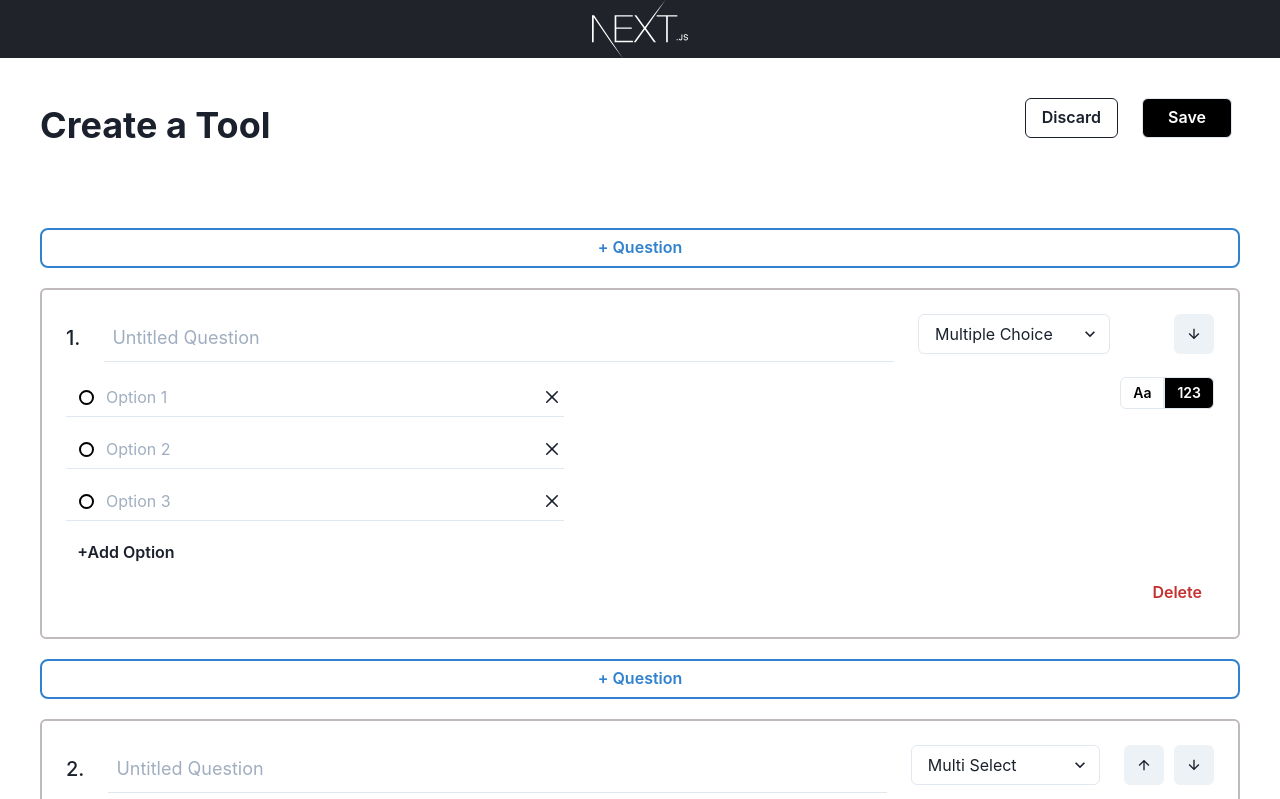
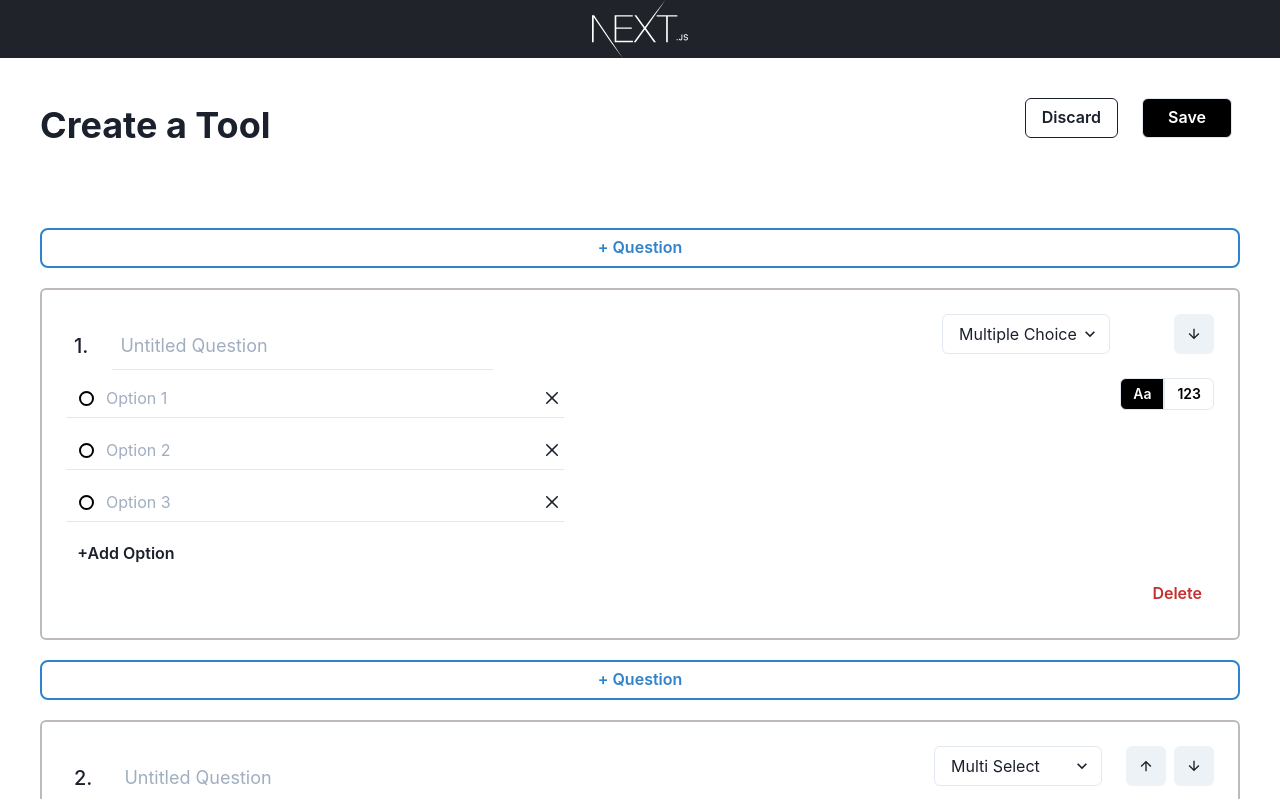
Before and after one commit to uwblueprint/headsupguys, a Next.js app: page /selfCheckQuestions in a window 1280 px wide. Shown: the top 799 px of the page. Built offline with nearby package versions, Linux system fonts and the light colour scheme.

Commit message:
formatting changes

```diff
--- a/pages/selfCheckQuestions.tsx
+++ b/pages/selfCheckQuestions.tsx
@@ -16,12 +16,15 @@ import {
     ButtonGroup,
 } from "@chakra-ui/react";
 import { Header, SelfCheckQuestionCard, Footer } from "@components";
+
+//Default question list, can be shortened as needed
 const questionList = [
     {
         _id: "60e642d7e4a1ae34207a92a3",
         type: "multiple_choice",
         question: "autem sunt eiusdolores nesciunt impedit?",
         options: ["1", "2", "3"],
+        alphanumericInput: true,
         questionNumber: 1,
     },
     {
@@ -29,6 +32,7 @@ const questionList = [
         type: "multi_select",
         question: "autem sunt eiusdolores nesciunt impedit?",
         options: ["1", "2", "3"],
+        alphanumericInput: true,
         questionNumber: 2,
     },
     {
@@ -36,6 +40,7 @@ const questionList = [
         type: "short_answer",
         question: "autem sunt eiusdolores nesciunt impedit?",
         options: ["1", "2", "3"],
+        alphanumericInput: true,
         questionNumber: 3,
     },
     {
@@ -43,6 +48,7 @@ const questionList = [
         type: "long_answer",
         question: "autem sunt eiusdolores nesciunt impedit?",
         options: ["1", "2", "3"],
+        alphanumericInput: true,
         questionNumber: 4,
     },
     {
@@ -50,14 +56,15 @@ const questionList = [
         type: "slider",
         question: "autem sunt eiusdolores nesciunt impedit?",
         options: ["1", "2", "3", "4", "5"],
-
+        alphanumericInput: true,
         questionNumber: 5,
     },
 ];
 
+//Self Check Questions React functional component
 const Home: React.FC = () => {
     const [list, setList] = React.useState(questionList);
-    const [count, setCount] = React.useState(6);
+    const [count, setCount] = React.useState(questionList.length + 1);
     const newSliderRange0 = [];
     for (let i = 1; i <= 3; i++) {
         newSliderRange0.push(i);
@@ -66,59 +73,17 @@ const Home: React.FC = () => {
     function changeQuestionType(id, target) {
         const newList = list.slice(0);
         newList[newList.findIndex((e) => e._id === id)].type = target;
-        if (target == "slider") {
-            if (
-                newList[newList.findIndex((e) => e._id === id)].options[0] ==
-                "0"
-            ) {
-                if (
-                    newList[newList.findIndex((e) => e._id === id)].options
-                        .length == 0
-                ) {
-                    addOneOption(id);
-                    addOneOption(id);
-                    addOneOption(id);
-                } else if (
-                    newList[newList.findIndex((e) => e._id === id)].options
-                        .length == 1
-                ) {
-                    addOneOption(id);
-                    addOneOption(id);
-                }
-            } else if (
-                newList[newList.findIndex((e) => e._id === id)].options[0] ==
-                "1"
-            ) {
-                if (
-                    newList[newList.findIndex((e) => e._id === id)].options
-                        .length == 0
-                ) {
-                    addOneOption(id);
-                    addOneOption(id);
-                } else if (
-                    newList[newList.findIndex((e) => e._id === id)].options
-                        .length == 1
-                ) {
-                    addOneOption(id);
-                }
-            } else if (
-                newList[newList.findIndex((e) => e._id === id)].options
-                    .length == 0
-            ) {
-                addOneOption(id);
-                addOneOption(id);
-            } else if (
-                newList[newList.findIndex((e) => e._id === id)].options
-                    .length == 1
-            ) {
-                addOneOption(id);
-            }
-        }
+
+        setList(newList);
+    }
+    function changeAlphanumeric(id, target) {
+        const newList = list.slice(0);
+        newList[newList.findIndex((e) => e._id === id)].alphanumericInput =
+            target;
         setList(newList);
     }
     function addOneOption(id) {
         const newList = list.slice(0);
-        console.log(newList[newList.findIndex((e) => e._id === id)].options);
         newList[newList.findIndex((e) => e._id === id)].options = [
             ...newList[newList.findIndex((e) => e._id === id)].options,
             `${
@@ -126,18 +91,15 @@ const Home: React.FC = () => {
                 1
             }`,
         ];
-        // console.log(newList)
         setList(newList);
     }
 
     function removeOneOption(id, index) {
         const newList = list.slice(0);
-        console.log(newList[newList.findIndex((e) => e._id === id)].options);
         newList[newList.findIndex((e) => e._id === id)].options.splice(
             index,
             1,
         );
-        // console.log(newList)
         setList(newList);
     }
     function changeSliderOption(id, lowerBound, upperBound) {
@@ -153,7 +115,6 @@ const Home: React.FC = () => {
         }
 
         newList[newList.findIndex((e) => e._id === id)].options = optionList;
-        console.log(optionList);
         setSliderRange(newSliderRange);
         setList(newList);
     }
@@ -174,11 +135,11 @@ const Home: React.FC = () => {
 
     function addOneQuestion(index) {
         const newQuestion = {
-            _id: `60e642d7e4a1ae34207a92a${count + 1}`,
+            _id: `60e642d7e4a1ae34207a92a${count}`,
             type: "multiple_choice",
             question: "autem sunt eiusdolores nesciunt impedit?",
             options: ["1", "2", "3"],
-            questionNumber: 1,
+            questionNumber: count,
         };
         const newList = list.slice(0);
         const newCount = count + 1;
@@ -299,9 +260,11 @@ const Home: React.FC = () => {
                         questionIndex={index}
                         selfCheckQuestionSize={selfCheckQuestionSize}
                         type={item.type}
+                        alphanumeric={item.alphanumericInput}
                         options={item.options}
                         key={index + item._id}
                         item={item}
+                        onChangeAlphanumeric={changeAlphanumeric}
                         onRemoveQuestion={removeOneQuestion}
                         onAddQuestion={addOneQuestion}
                         onMoveDownQuestion={moveQuesitonDown}
--- a/src/components/selfCheckQuestion/index.tsx
+++ b/src/components/selfCheckQuestion/index.tsx
@@ -3,7 +3,6 @@ import {
     Flex,
     Box,
     Heading,
-    Menu,
     Circle,
     Square,
     Input,
@@ -17,7 +16,6 @@ import {
     IconButton,
     Select,
     Textarea,
-    useBoolean,
     useDisclosure,
     Modal,
     ModalHeader,
@@ -46,12 +44,14 @@ export const SelfCheckQuestionCard = ({
     questionId,
     type,
     options,
+    alphanumeric,
+    onChangeAlphanumeric,
     selfCheckQuestionSize,
 }) => {
     //Keeps track of the modal state for the delete question button
     const { isOpen, onOpen, onClose } = useDisclosure();
     //TO DO: connect these booleans with the actual database values
-    const [flag, setFlag] = useBoolean();
+
     const optionList = [
         {
             value: "multiple_choice",
@@ -74,7 +74,12 @@ export const SelfCheckQuestionCard = ({
             label: "Slider",
         },
     ];
-
+    const [alphanumericInput, setAlphanumericInput] =
+        React.useState(alphanumeric);
+    function changeAlphanumeric(e) {
+        setAlphanumericInput(e);
+        onChangeAlphanumeric(questionId, e);
+    }
     const [selectedOption, setSelectedOption] = React.useState(type);
     function questionType(e) {
         setSelectedOption(e.target.value);
@@ -84,12 +89,10 @@ export const SelfCheckQuestionCard = ({
     const [sliderEnd, setSliderEnd] = React.useState(options.length);
 
     function sliderLowerBound(e) {
-        console.log(e.target.value, sliderEnd);
         setSliderStart(e.target.value);
         onChangeSliderOption(questionId, e.target.value, sliderEnd);
     }
     function sliderUpperBound(e) {
-        console.log(sliderStart, e.target.value);
         setSliderEnd(e.target.value);
         onChangeSliderOption(questionId, sliderStart, e.target.value);
     }
@@ -103,8 +106,8 @@ export const SelfCheckQuestionCard = ({
                 p={6}
                 borderColor="#C0BABA"
             >
-                <Flex alignContent="center" pb={15}>
-                    <Menu>
+                <Flex wrap={"wrap"}>
+                    <Flex minWidth={"40%"} p="2">
                         <Heading
                             fontSize={20}
                             fontWeight="500"
@@ -114,18 +117,19 @@ export const SelfCheckQuestionCard = ({
                             {questionIndex + 1}.
                         </Heading>
                         <Input
+                            width={"full"}
                             size={"lg"}
                             variant="flushed"
                             placeholder="Untitled Question"
-                            width={"full"}
+                            mr={6}
                             pl={2}
-                            mr={6}
                             isTruncated
                         />
+                    </Flex>
+                    <Flex pb={15} marginLeft={"auto"}>
                         <Select
                             value={selectedOption}
-                            minWidth={160}
-                            width={280}
+                            minWidth={"165"}
                             mr={selfCheckQuestionSize == 1 ? 0 : 6}
                             onChange={(e) => questionType(e)}
                         >
@@ -139,14 +143,14 @@ export const SelfCheckQuestionCard = ({
                                 </option>
                             ))}
                         </Select>
-                    </Menu>
+
                         {questionIndex != 0 && (
                             <IconButton
                                 onClick={() => onMoveUpQuestion(questionIndex)}
                                 ml={
                                     questionIndex + 1 == selfCheckQuestionSize
-                                    ? 10
-                                    : 0
+                                        ? "10"
+                                        : "0"
                                 }
                                 icon={<ArrowUpIcon />}
                             />
@@ -157,11 +161,13 @@ export const SelfCheckQuestionCard = ({
                                     onClick={() =>
                                         onMoveDownQuestion(questionIndex)
                                     }
-                                ml={questionIndex == 0 ? 10 : 2.5}
+                                    ml={questionIndex == 0 ? "10" : "2"}
                                     icon={<ArrowDownIcon />}
                                 />
                             )}
                     </Flex>
+                </Flex>
+
                 <Flex alignContent="center">
                     {type == "multiple_choice" && (
                         <Flex width={"full"}>
@@ -351,18 +357,26 @@ export const SelfCheckQuestionCard = ({
                             variant="outline"
                         >
                             <Button
-                                onClick={setFlag.on}
-                                _hover={{ bg: flag ? "black" : "white" }}
-                                color={flag ? "white" : "black"}
-                                background={flag ? "black" : "white"}
+                                onClick={() => changeAlphanumeric(true)}
+                                _hover={{
+                                    bg: alphanumericInput ? "black" : "white",
+                                }}
+                                color={alphanumericInput ? "white" : "black"}
+                                background={
+                                    alphanumericInput ? "black" : "white"
+                                }
                             >
                                 Aa
                             </Button>
                             <Button
-                                onClick={setFlag.off}
-                                _hover={{ bg: flag ? "white" : "black" }}
-                                color={flag ? "black" : "white"}
-                                background={flag ? "white" : "black"}
+                                onClick={() => changeAlphanumeric(false)}
+                                _hover={{
+                                    bg: alphanumericInput ? "white" : "black",
+                                }}
+                                color={alphanumericInput ? "black" : "white"}
+                                background={
+                                    alphanumericInput ? "white" : "black"
+                                }
                             >
                                 123
                             </Button>
```
Lines whose indentation alone changed are shown as unchanged.
